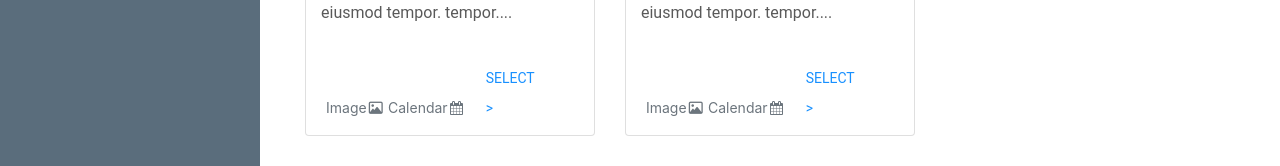
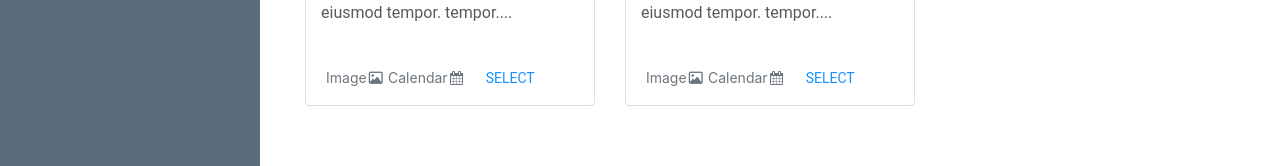
Before and after one commit to VIRGO96/hipcat, a Vue app: page /#/admin/starred-posts in a window 1280 px wide. Shown: the part 544-710 px from the top of the page. Built offline with nearby package versions, Linux system fonts and the light colour scheme; what v-tooltip would draw is missing.

Commit message:
removed select > removed

```diff
--- a/src/pages/CategorieDetails.vue
+++ b/src/pages/CategorieDetails.vue
@@ -44,7 +44,7 @@
 
                     </div>
                     <div class="col-md-4">
-                        <a href="#">SELECT></a>
+                        <a href="#">SELECT</a>
                     </div>
             </template>
             </b-card>
@@ -82,7 +82,7 @@
 
                     </div>
                     <div class="col-md-4">
-                        <a href="#">SELECT></a>
+                        <a href="#">SELECT</a>
                     </div>
             </template>
             </b-card>
--- a/src/pages/StarredPosts.vue
+++ b/src/pages/StarredPosts.vue
@@ -41,7 +41,7 @@
 
                     </div>
                     <div class="col-md-4">
-                        <a href="#">SELECT></a>
+                        <a href="#">SELECT</a>
                     </div>
             </template>
             </b-card>
@@ -79,7 +79,7 @@
 
                     </div>
                     <div class="col-md-4">
-                        <a href="#">SELECT></a>
+                        <a href="#">SELECT</a>
                     </div>
             </template>
             </b-card>
```
